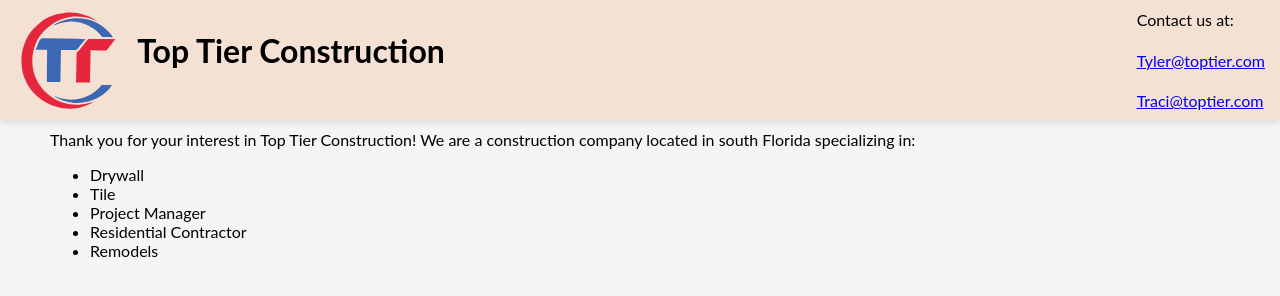
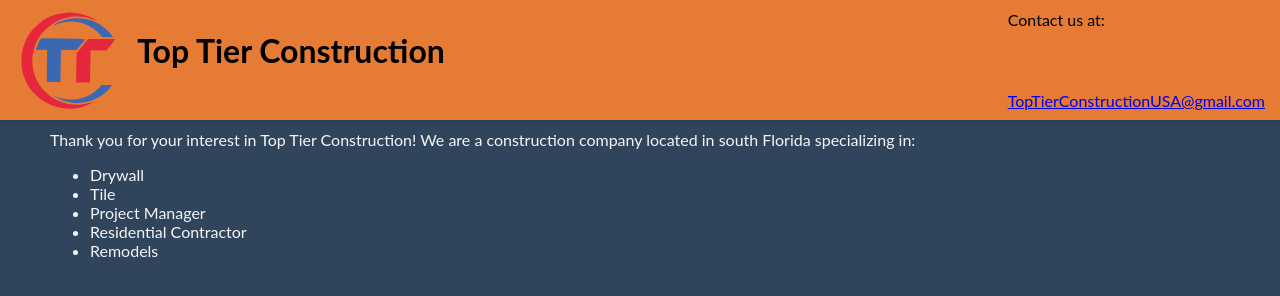
Before and after one commit to Patrick-Carawan/top-tier-construction, a plain HTML site: page index.html in a window 1280 px wide. Drawn offline with Linux system fonts and the light colour scheme.

Commit message:
Updated styling and change email

```diff
--- a/index.html
+++ b/index.html
@@ -17,8 +17,7 @@
         </div>
         <div class="emails">
             <span>Contact us at:</span>
-            <a href="mailto:tyler@toptier.com">Tyler@toptier.com</a>
-            <a href="mailto:traci@toptier.com">Traci@toptier.com</a>
+            <a href="mailto:toptierconstructionusa@gmail.com">TopTierConstructionUSA@gmail.com</a>
         </div>
     </header>
     <div class="main-copy">
@@ -41,9 +40,10 @@
         src: url('https://fonts.googleapis.com/css2?family=Lato&display=swap');
     }
 
-        /* Example Usage */
     body {
         font-family: 'Lato', sans-serif;
+	background-color: #30455c;
+	color: #f5f5f5;
         margin: 0;
     }
 
@@ -69,15 +69,12 @@
         height: 100px;
         padding: 10px 15px;
         position: sticky;
+	color: black;
         top: 0;
-        background-color: #F5E1D3;
+        background-color: #e57b34;
 	    display: flex;
         flex-direction: row;
         justify-content: space-between;
         box-shadow: 0px 3px 6px rgba(0, 0, 0, 0.1);
     }
-
-    body {
-        background-color: #f5f5f5;
-    }
 </style>
```
